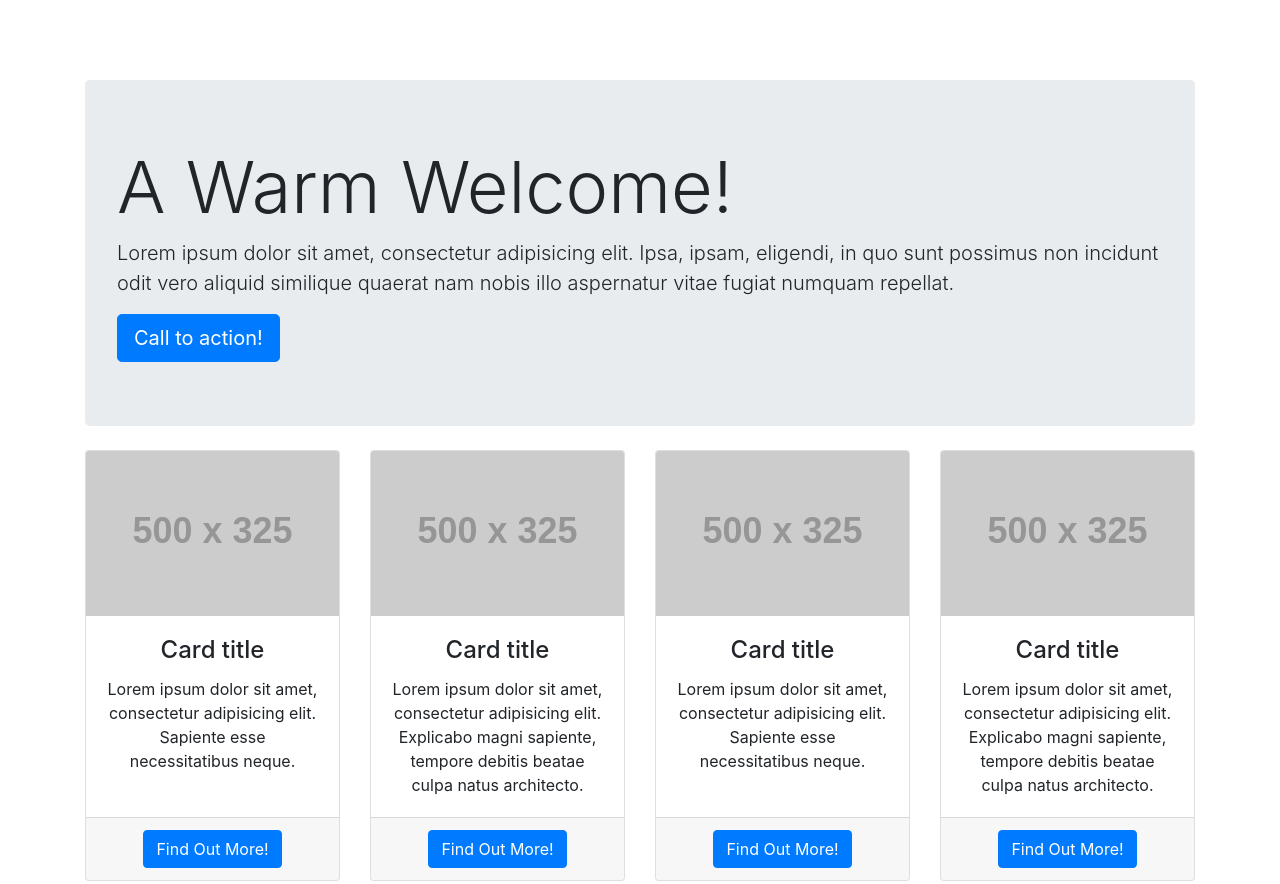
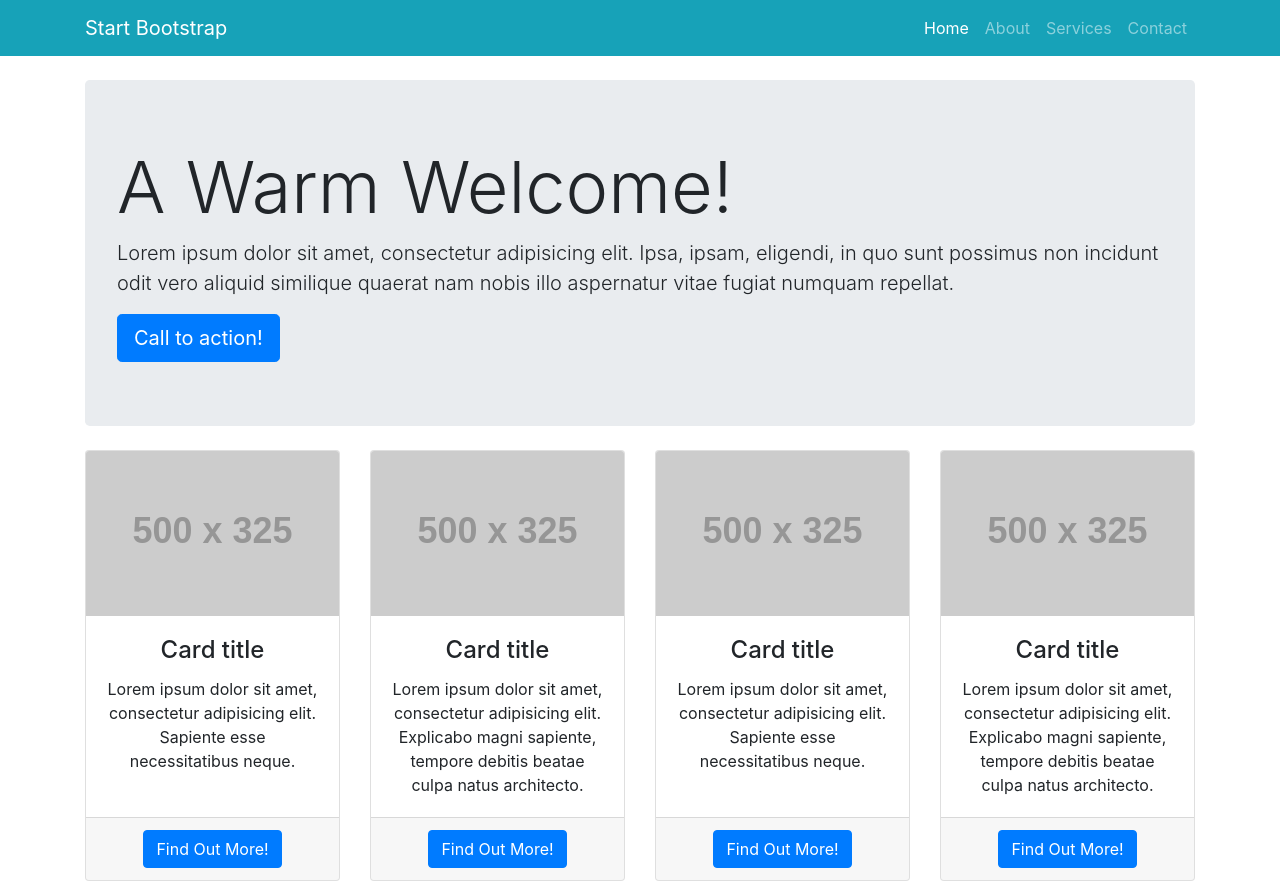
Before and after one commit to OmeOllin/Bombagaji, a website: page index.html in a window 1280 px wide. Shown: the top 884 px of the page. Drawn offline with Linux system fonts and the light colour scheme; placeholder pictures from the web are drawn by us.

Commit message:
Update index.html

```diff
--- a/index.html
+++ b/index.html
@@ -22,7 +22,7 @@
 <body>
 
   <!-- Navigation -->
-  <nav class="navbar navbar-expand-lg navbar-dark bg-gradient-info fixed-top">
+  <nav class="navbar navbar-expand-lg navbar-dark bg-info fixed-top">
     <div class="container">
       <a class="navbar-brand" href="#">Start Bootstrap</a>
       <button class="navbar-toggler" type="button" data-toggle="collapse" data-target="#navbarResponsive" aria-controls="navbarResponsive" aria-expanded="false" aria-label="Toggle navigation">
```
